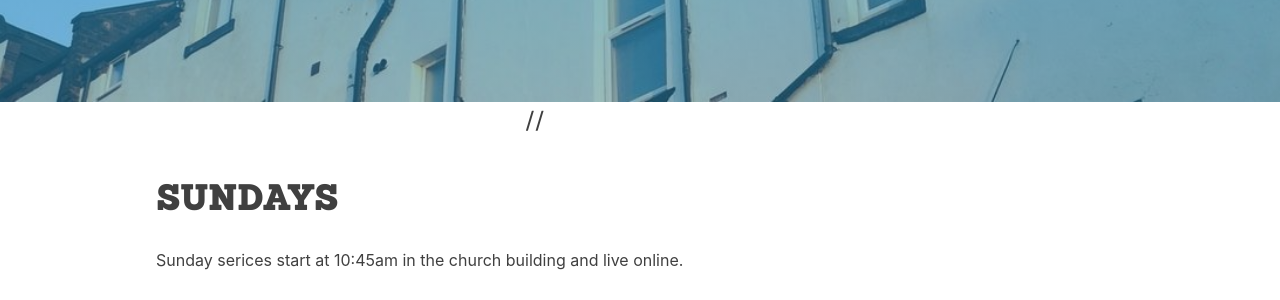
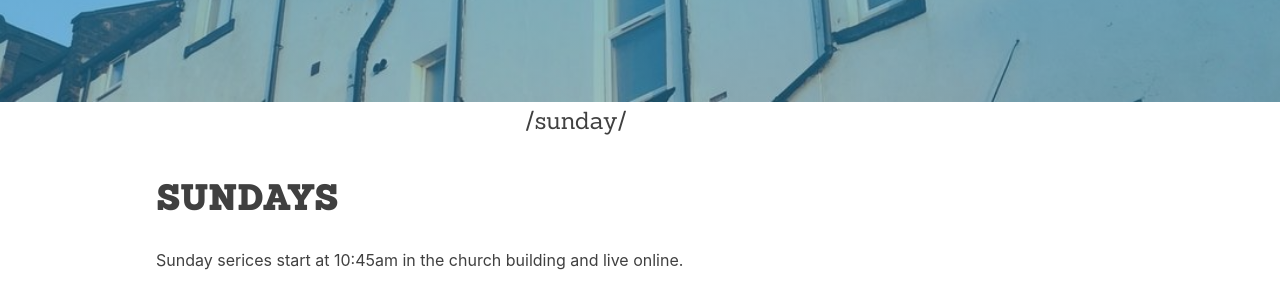
Before and after one commit to woodcox/city-jekyll, a Jekyll site: the page built from pages/_sunday/2021-01-03-booking.md, in a window 1280 px wide and 900 px high, scrolled down 508 px. Shown: the part 155-455 px from the top of the window. Built offline with Jekyll 4.4.1, drawn with Linux system fonts in a browser that asks for light colours.

Commit message:
Update nav-back.html

```diff
--- a/_includes/modules/nav-back.html
+++ b/_includes/modules/nav-back.html
@@ -13,7 +13,7 @@
       <div class="flex-medium med-one-fourth">
         {% assign crumbs = page.url | remove:'/index.html' | split: '/' %}
         {% assign current_page = crumbs.last %}
-        {{ page.url | remove: current_page }}
+        {{ page.url }}
       </div>
     </div>
   </div>
```
